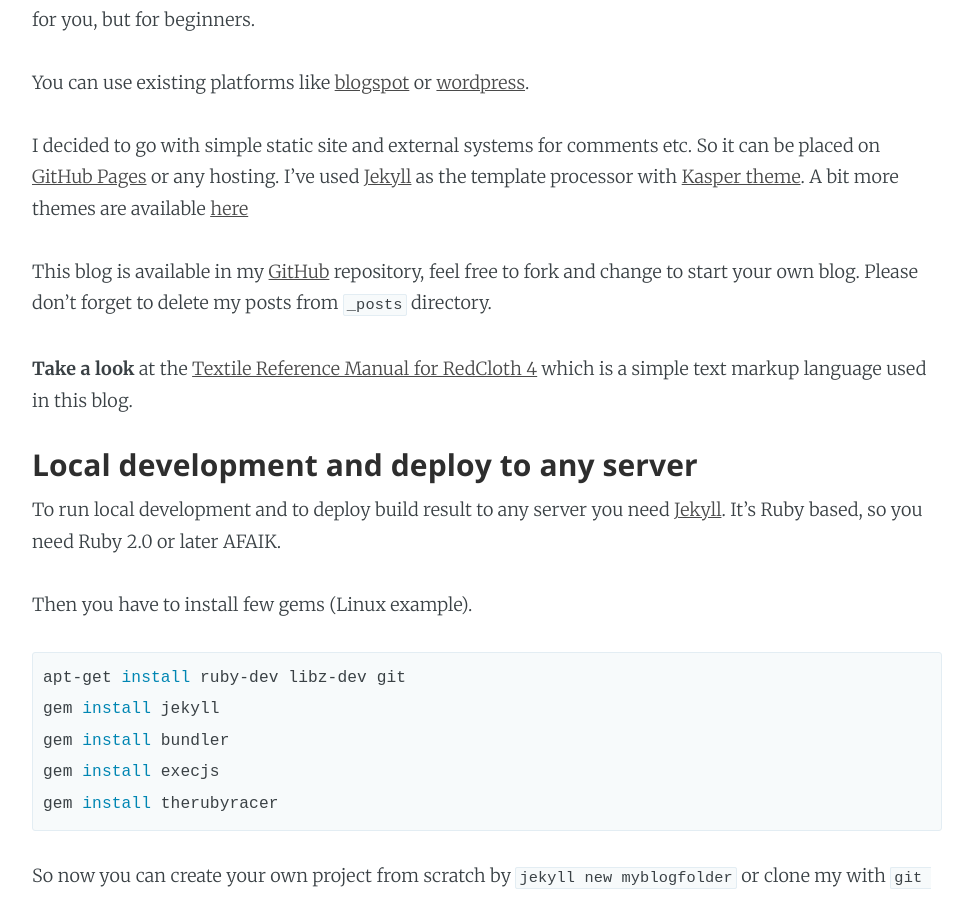
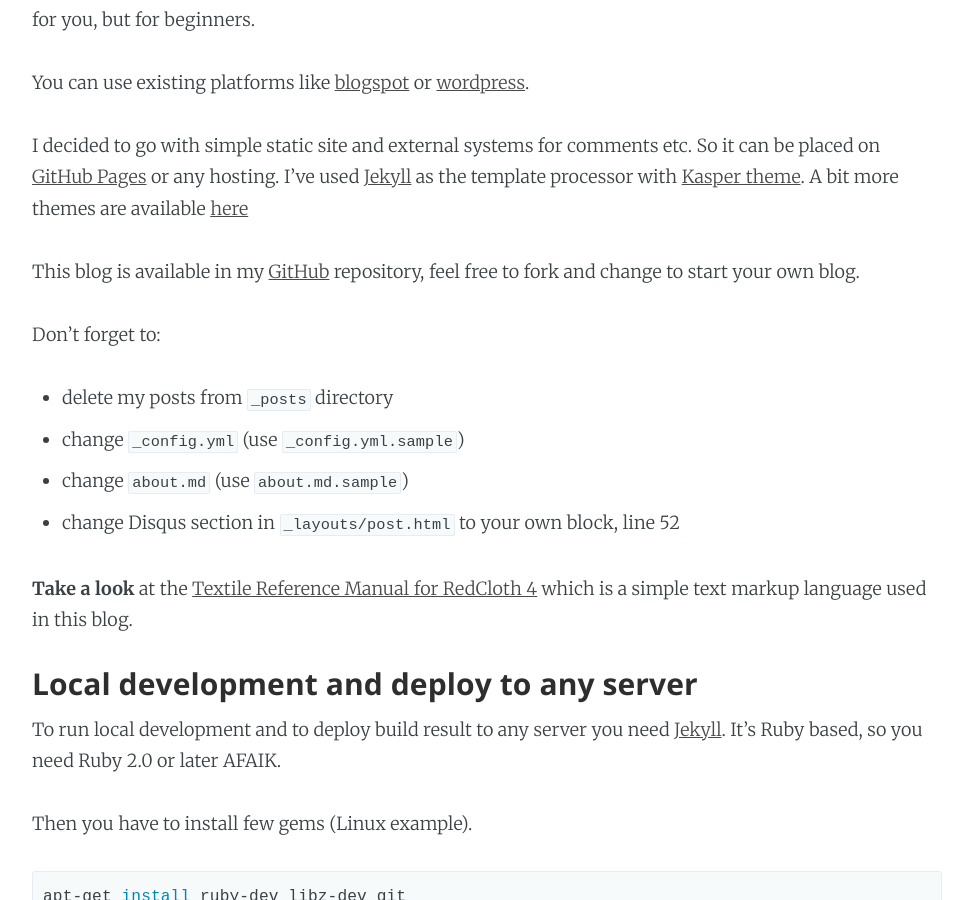
Before and after one commit to alikthename/sotnikdv.github.io, a Jekyll site: the page built from _posts/2015-03-29-i-wanna-blog.markdown, in a window 1280 px wide and 900 px high, scrolled down 382 px. Shown: the whole window, without its empty margins (153-1126 px from the left). Built offline with Jekyll 4.4.1, drawn with Linux system fonts in a browser that asks for light colours; Markdown is read by kramdown in place of the engine named in the settings; comment, search, counter and statistics services are not loaded.

Commit message:
Changed post to support Disqus

```diff
--- a/_posts/2015-03-29-i-wanna-blog.markdown
+++ b/_posts/2015-03-29-i-wanna-blog.markdown
@@ -14,7 +14,13 @@ You can use existing platforms like [blogspot](http://blogspot.com) or [wordpres
 
 I decided to go with simple static site and external systems for comments etc. So it can be placed on [GitHub Pages][pages-gh] or any hosting. I've used [Jekyll][jekyll] as the template processor with [Kasper theme][kasper]. A bit more themes are available [here](http://jekyllthemes.org/)
 
-This blog is available in my [GitHub](https://github.com/sotnikdv/sotnikdv.github.io) repository, feel free to fork and change to start your own blog. Please don't forget to delete my posts from `_posts` directory.
+This blog is available in my [GitHub](https://github.com/sotnikdv/sotnikdv.github.io) repository, feel free to fork and change to start your own blog.
+
+Don't forget to:
+- delete my posts from `_posts` directory
+- change `_config.yml` (use `_config.yml.sample`)
+- change `about.md` (use `about.md.sample`)
+- change Disqus section in `_layouts/post.html` to your own block, line 52
 
 **Take a look** at the [Textile Reference Manual for RedCloth 4](http://redcloth.org/textile/) which is a simple text markup language used in this blog.
 
```
